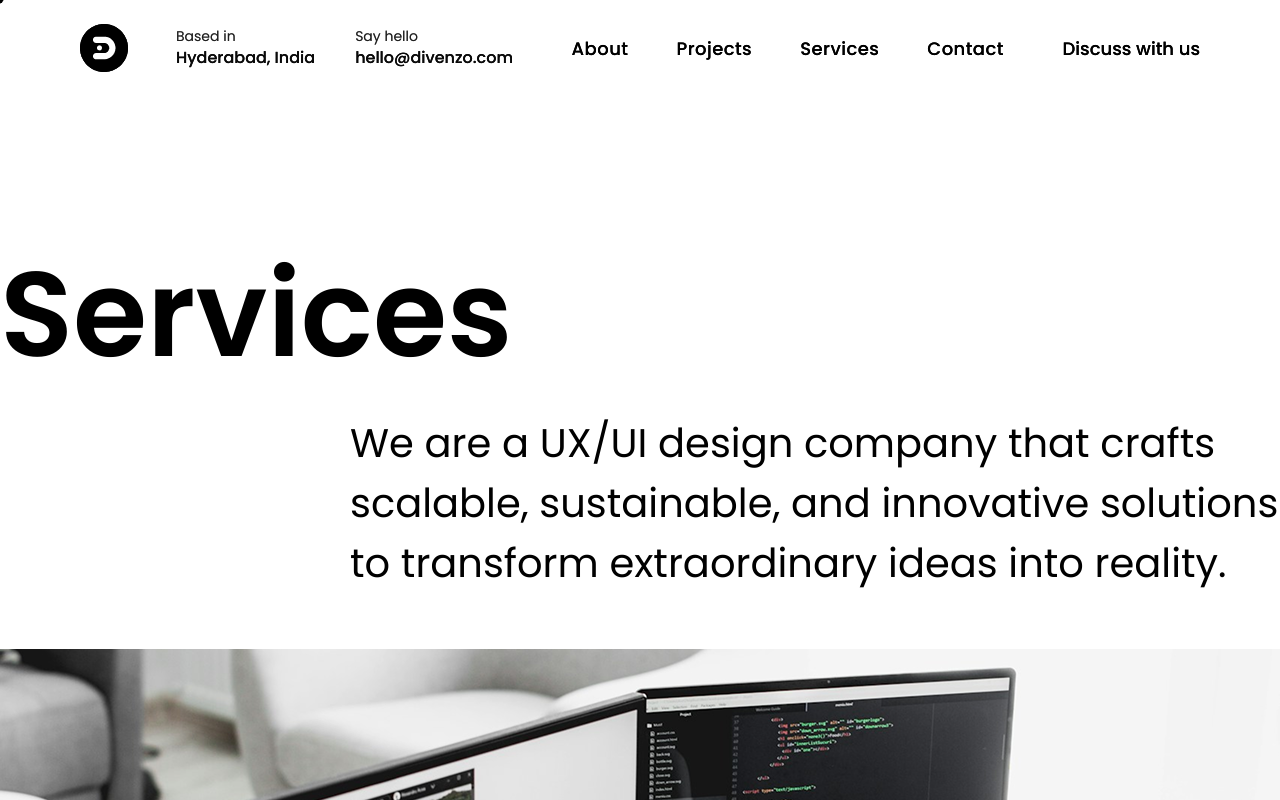
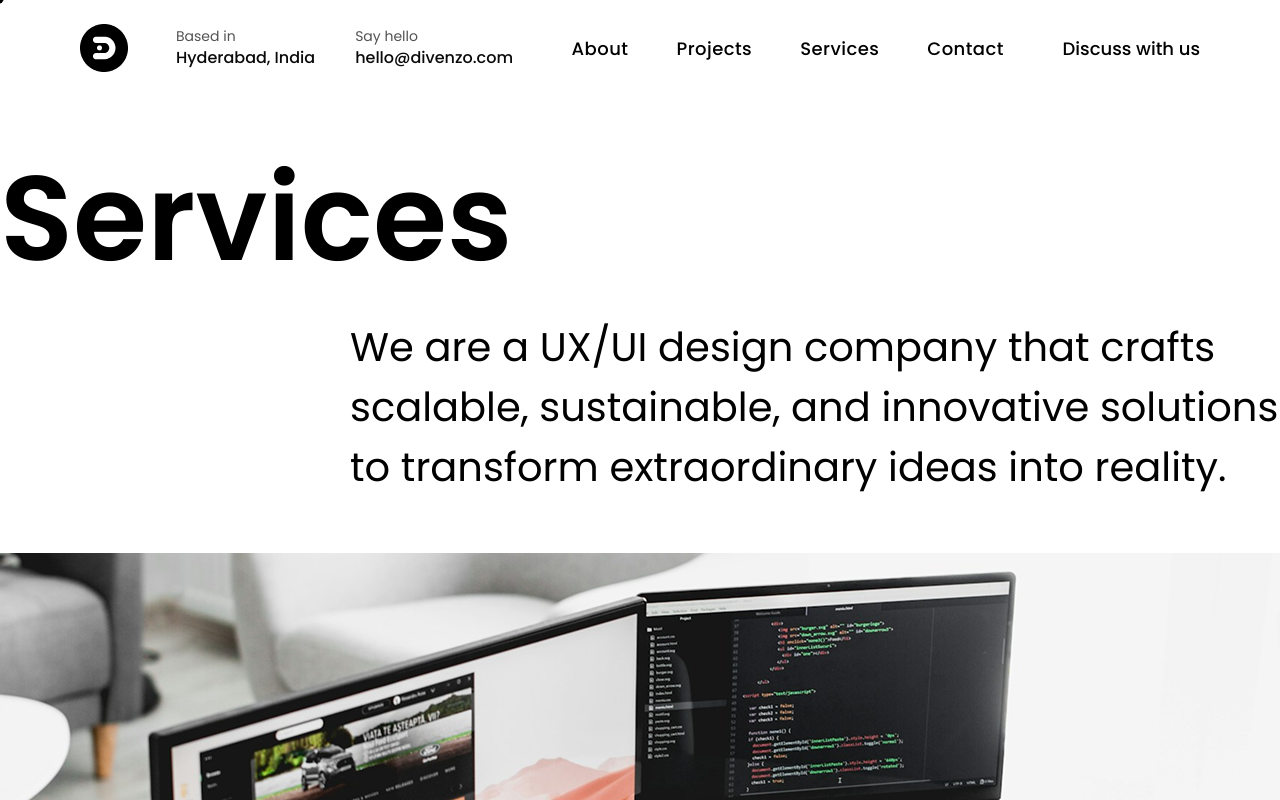
Before and after one commit to Rakesh-55/divenzo, a React (Vite) app: page /services in a window 1280 px wide. Shown: the top 800 px of the page. Built offline with nearby package versions, Linux system fonts and the light colour scheme; a web font is replaced by a local one.

Commit message:
discuss with us underline change and nav blur fixes when scrolling

```diff
--- a/src/components/Navbar.tsx
+++ b/src/components/Navbar.tsx
@@ -241,7 +241,7 @@ export const Navbar = (): JSX.Element => {
               to="/discuss"
               onClick={() => handleNavClick("/discuss")}
               className={`
-                relative text-[18px] font-medium
+                relative text-[18px] font-medium group
                 transition-all duration-500
                 ${menuOpen ? "text-white visible" : onDarkSection ? "text-white" : "text-black"}
               `}
@@ -252,7 +252,7 @@ export const Navbar = (): JSX.Element => {
                   absolute left-0 -bottom-1 h-[1.5px] w-full
                   bg-current scale-x-0 origin-left
                   transition-transform duration-500 ease-out
-                  hover:scale-x-100
+                  group-hover:scale-x-100
                 "
               />
             </Link>
--- a/src/screens/About.tsx
+++ b/src/screens/About.tsx
@@ -1,5 +1,4 @@
 import React, { useEffect, useRef } from "react";
-import { Navbar } from "@/components/Navbar";
 import { Card, CardContent } from "@/components/ui/card";
 import { Separator } from "@radix-ui/react-separator";
 import { AnimatedText } from "@/components/AnimatedText";
@@ -172,8 +171,6 @@ export default function About() {
   }, []);
   return (
     <>
-      <Navbar />
-
       <section className="relative w-full bg-white overflow-x-hidden">
         <div className="max-w-[1280px] mx-auto py-10 md:py-20 px-4 lg:px-0">
 
--- a/src/screens/Discuss.tsx
+++ b/src/screens/Discuss.tsx
@@ -1,6 +1,5 @@
 import React, { useState } from "react";
 import { FooterSection } from "./HomePageScreen/sections/FooterSection";
-import { Navbar } from "@/components/Navbar";
 
 export default function Discuss() {
   const [budget, setBudget] = useState("");
@@ -8,8 +7,6 @@ export default function Discuss() {
 
   return (
     <>
-      <Navbar />
-
       <style>
 {`
   /* ===== Custom Select Styling (No external CSS) ===== */
--- a/src/screens/PrivacyPolicy.tsx
+++ b/src/screens/PrivacyPolicy.tsx
@@ -1,4 +1,3 @@
-import { Navbar } from "@/components/Navbar";
 import React, { useEffect, useRef } from "react";
 import { gsap } from "gsap";
 import { FooterSection } from "./HomePageScreen/sections/FooterSection";
@@ -108,8 +107,6 @@ export default function PrivacyPolicy() {
 
   return (
     <>
-      <Navbar />
-
       <section className="relative w-full bg-white overflow-x-hidden">
         <div className="lg:flex h-auto lg:h-[100vh]">
 
--- a/src/screens/Projects.tsx
+++ b/src/screens/Projects.tsx
@@ -1,5 +1,4 @@
 import React from "react";
-import { Navbar } from "@/components/Navbar";
 import { FooterSection } from "./HomePageScreen/sections/FooterSection";
 import { CategoryFilter } from "@/components/CategoryFilter";
 import { ProjectCard } from "@/components/ProjectCard";
@@ -38,8 +37,6 @@ const projectsData = [
 export default function Projects() {
   return (
     <>
-      <Navbar />
-
       <section className="relative w-full bg-white overflow-x-hidden">
         <div className="max-w-[1280px] mx-auto pt-16 sm:pt-20 pb-20 px-4 lg:px-0">
 
--- a/src/screens/Services.tsx
+++ b/src/screens/Services.tsx
@@ -1,4 +1,3 @@
-import { Navbar } from "@/components/Navbar";
 import Autoplay from "embla-carousel-autoplay";
 import React from "react";
 import { FooterSection } from "./HomePageScreen/sections/FooterSection";
@@ -169,8 +168,6 @@ export default function Services() {
 
   return (
     <>
-      <Navbar />
-
       {/* HERO */}
       <section className="relative w-full bg-white">
         <div className="max-w-[1280px] mx-auto py-10 md:py-20 px-4 lg:px-0">
--- a/src/screens/TermsAndUse.tsx
+++ b/src/screens/TermsAndUse.tsx
@@ -1,6 +1,5 @@
 import React, { useEffect, useRef } from "react";
 import { gsap } from "gsap";
-import { Navbar } from "@/components/Navbar";
 import { FooterSection } from "./HomePageScreen/sections/FooterSection";
 
 /* ================= DATA ================= */
@@ -85,8 +84,6 @@ export default function TermsAndUse() {
 
   return (
     <>
-      <Navbar />
-
       <section className="relative w-full bg-white overflow-x-hidden">
         <div className="flex flex-col lg:flex-row lg:h-screen">
 
```
